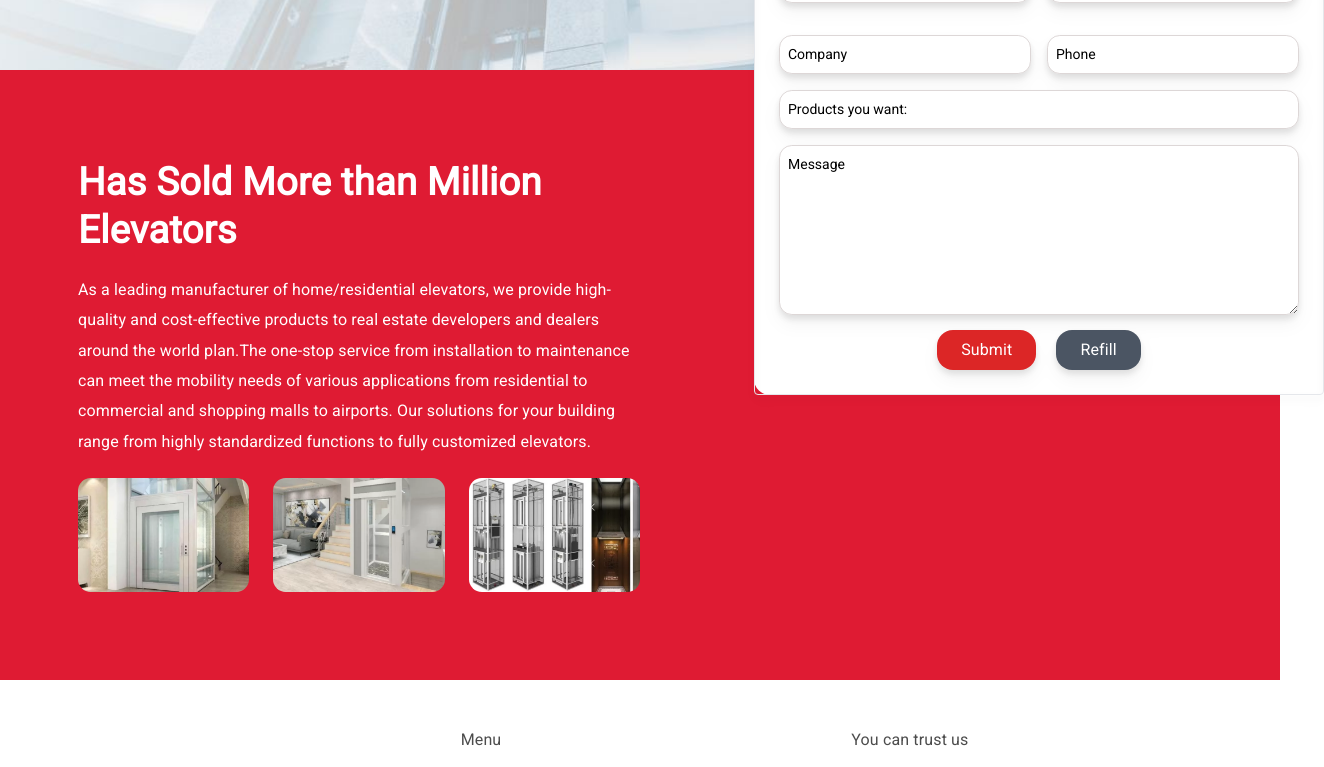
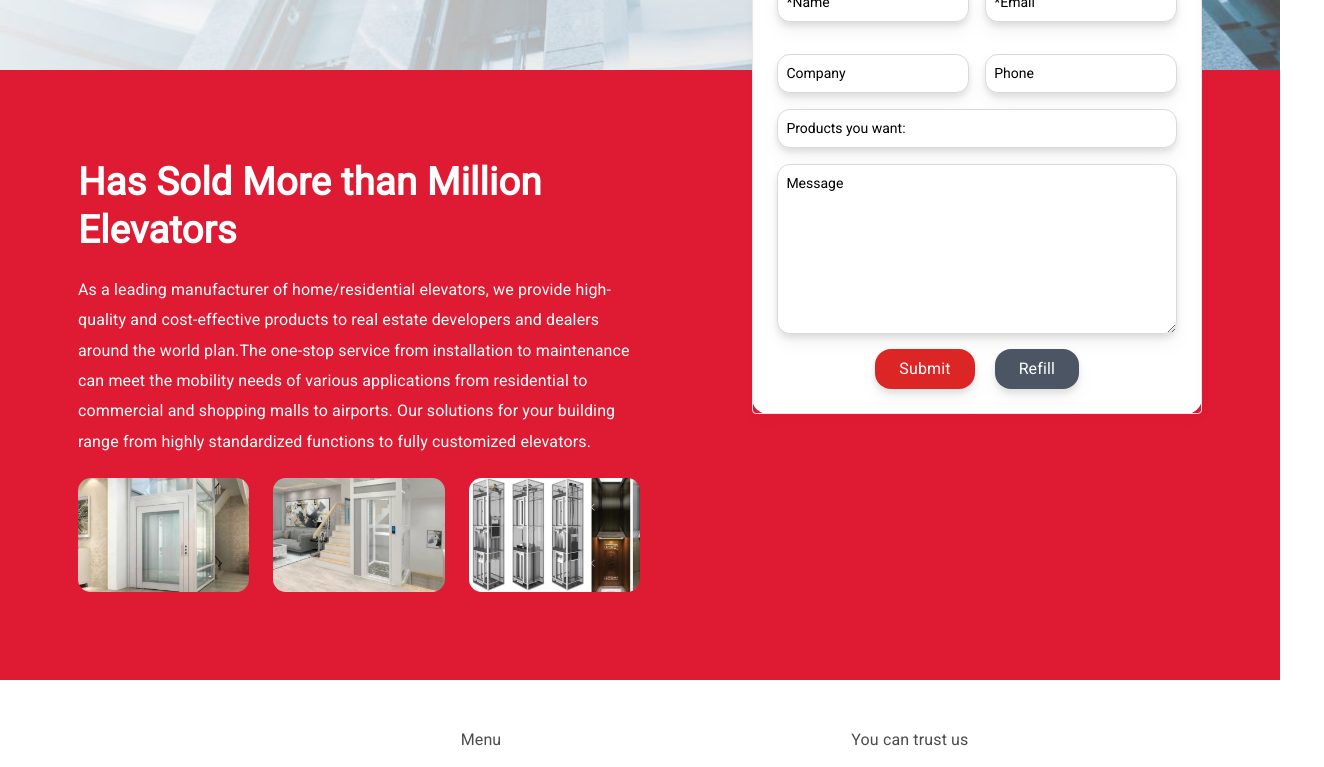
Before and after one commit to mdsultanmahmud/hosting_elavator, a React (Vite) app: page /passenger-elevator in a window 1280 px wide. Shown: the part 730-1497 px from the top of the page, 1324 px wide, since content can reach past the window. Built offline with nearby package versions, Linux system fonts and the light colour scheme.

Commit message:
video commnted

```diff
--- a/src/components/Products/AboutProduct/AboutProduct.jsx
+++ b/src/components/Products/AboutProduct/AboutProduct.jsx
@@ -7,7 +7,8 @@ import ContactForm from '../../ContactForm/ContactForm';
 const AboutProduct = ({ title }) => {
     return (
         <div className='aboutProductCon '>
-            <div className='container flex flex-col-reverse md:flex-row gap-8 md:relative'>
+            <div className='container'>
+                <div className=' flex flex-col-reverse md:flex-row gap-6 md:relative'>
                     <div className='md:w-1/2'>
                         <div>
                             <h1>{title}</h1>
@@ -19,12 +20,14 @@ const AboutProduct = ({ title }) => {
                             <img src={aboutprod3} alt="" />
                         </div>
                     </div>
-                <div className='bg-white rounded-2xl formContent md:w-[40%] lg:w-1/2'>
+                    <div className='bg-white rounded-2xl formContent md:w-[40%]'>
                         <ContactForm
                             property={{ cap2: "Contact Us Now", type: { name: "*Name", email: "*Email", company: "Company", telephone: "Phone", textArea: "Message", product: "Products you want" } }} />
                     </div>
                 </div>
             </div>
+
+        </div>
     );
 };
 
--- a/src/subPages/CompanyProfile/CompanyProfile.jsx
+++ b/src/subPages/CompanyProfile/CompanyProfile.jsx
@@ -21,9 +21,10 @@ const CompanyProfile = () => {
                     <hr />
                     <div className='my-6'>
                         <h1>Hosting Company Video Overview</h1>
-                        <iframe src="https://www.youtube.com/embed/kJiDuZJLdXQ" title="YouTube video player" frameBorder="0" allow="accelerometer; autoplay; clipboard-write; encrypted-media; gyroscope; picture-in-picture; web-share" allowfullscreen></iframe>
+                        {/* <iframe src="https://www.youtube.com/embed/kJiDuZJLdXQ" title="YouTube video player" frameBorder="0" allow="accelerometer; autoplay; clipboard-write; encrypted-media; gyroscope; picture-in-picture; web-share" allowfullscreen></iframe>
                         <iframe src="https://www.youtube.com/embed/h9aGGwQXPKw" title="YouTube video player" frameBorder="0" allow="accelerometer; autoplay; clipboard-write; encrypted-media; gyroscope; picture-in-picture; web-share" allowfullscreen></iframe>
-                        <iframe src="https://www.youtube.com/embed/ZrXrE2TuEtQ" title="YouTube video player" frameBorder="0" allow="accelerometer; autoplay; clipboard-write; encrypted-media; gyroscope; picture-in-picture; web-share" allowfullscreen></iframe>
+                        <iframe src="https://www.youtube.com/embed/ZrXrE2TuEtQ" title="YouTube video player" frameBorder="0" allow="accelerometer; autoplay; clipboard-write; encrypted-media; gyroscope; picture-in-picture; web-share" allowfullscreen></iframe> */}
+                        <p>vidoe will be upload..</p>
                     </div>
                     <hr />
                     <div className='my-6'>
--- a/src/subPages/ShowVideo/ShowVideo.jsx
+++ b/src/subPages/ShowVideo/ShowVideo.jsx
@@ -19,7 +19,7 @@ const ShowVideo = () => {
             <div className="container">
                 <AboutButton text={"video"}/>
                 <div className={`grid grid-cols-2 md:grid-cols-3 gap-8 video-container`}>
-                    {
+                    {/* {
                         videos.map((video) => <Link state={{video}} to={`/video/${video.id}`} key={video.id}>
                             <div className="relative img-section">
                                 <img src={video.img} alt="" className="drop-shadow-lg" />
@@ -27,7 +27,8 @@ const ShowVideo = () => {
                             </div>
                             <h4>{video.name}</h4>
                         </Link>)
-                    }
+                    } */}
+                    <h1>video will be upload</h1>
                 </div>
             </div>
         </div>
```
Lines whose indentation alone changed are shown as unchanged.
